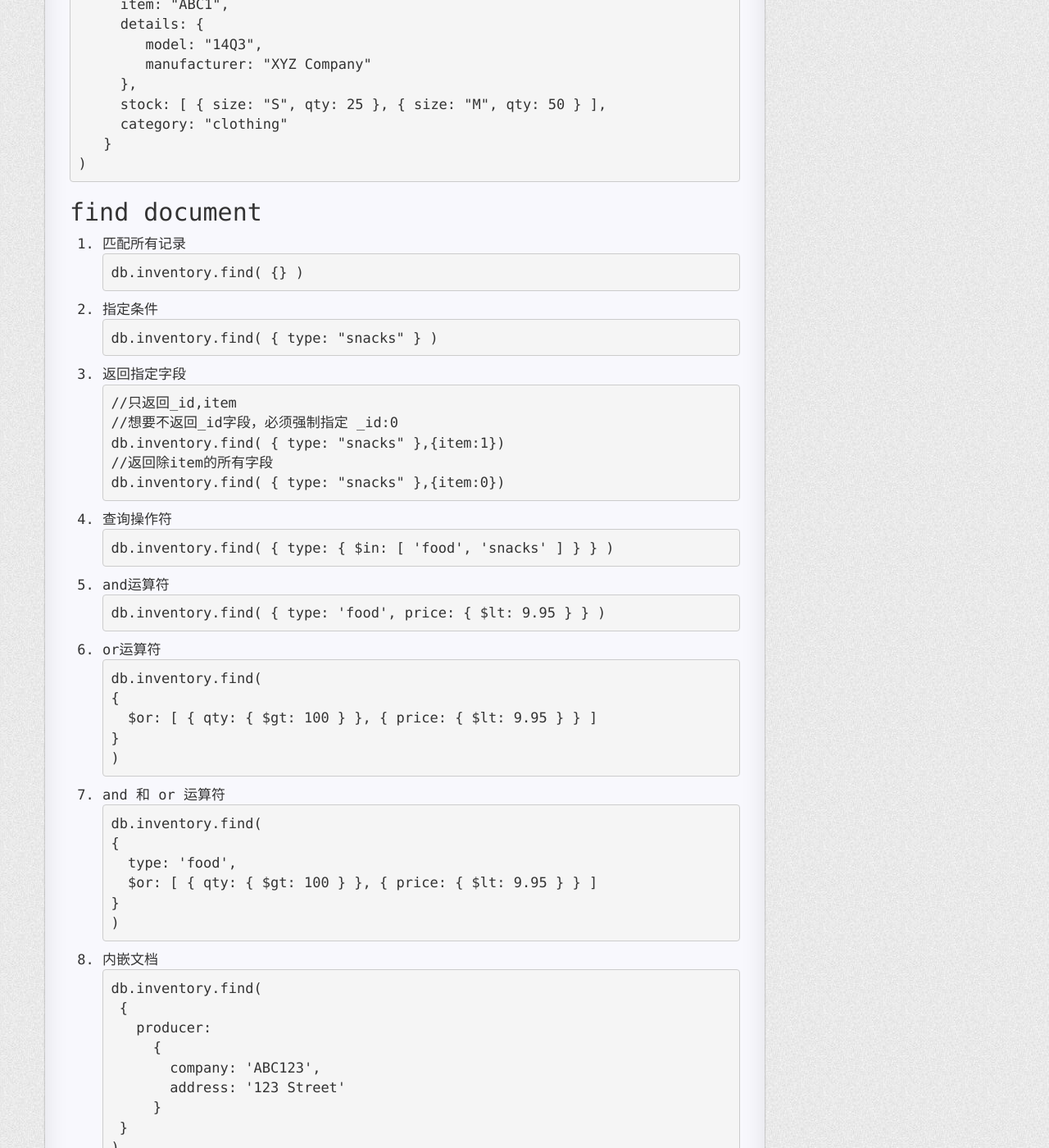
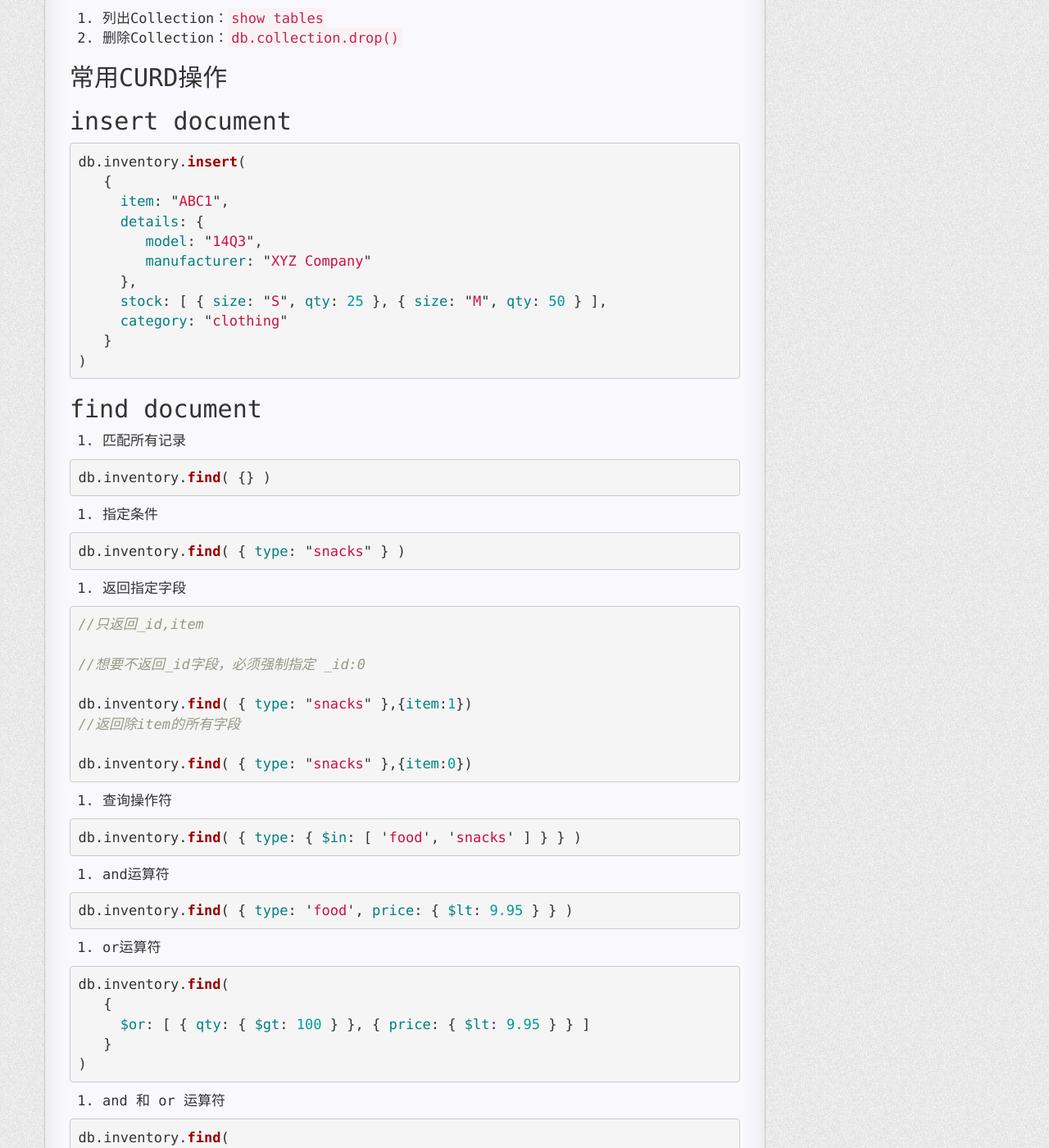
Before and after one commit to caisong/caisong.github.io, a Jekyll site: the page built from _posts/2015-10-08-mongodb single summary.md, in a window 1280 px wide and 1400 px high, scrolled down 2794 px. Shown: the whole window at 82% size. Built offline with Jekyll 4.4.1, drawn with Linux system fonts in a browser that asks for light colours; nearby versions of some CDN libraries; Markdown is read by kramdown in place of the engine named in the settings; comment, search, counter and statistics services are not loaded; some of the changed text lies outside the part shown.

Commit message:
modify highlight

```diff
--- a/_posts/2015-10-08-mongodb single summary.md
+++ b/_posts/2015-10-08-mongodb single summary.md
@@ -14,24 +14,24 @@ categories: mongodb
 2. 安装配置
 * zip压缩包直接解压即可
 * msi文件直接安装 or 通过以下命令指定安装目录
-~~~
+{% highlight PowerShell %}
 msiexec.exe /q /i mongodb-win32-x86_64-2008plus-ssl-3.0.6-signed.msi ^
             INSTALLLOCATION="C:\mongodb" ^
             ADDLOCAL="all"
-~~~
+{% endhighlight %}
 
 ## MongoDB启动配置
 mongodb配置可以直接跟随命令行启动，或者通过YAML文件配置
 1. 命令行方式
-~~~
+{% highlight PowerShell %}
 mongod --dbpath c:\data\db --port 27017 --logpath c:\data\log\mongod.log --directoryperdb
-~~~
+{% endhighlight %}
 2. YAML文件
-~~~
+{% highlight PowerShell %}
 mongod -f config.yml
-~~~
+{% endhighlight %}
 YAML文件示例
-~~~YAML
+{% highlight XML %}
 systemLog:
     destination: file
     path: c:\data\log\mongod.log
@@ -40,49 +40,49 @@ storage:
     directoryPerDB: true
 net:
    port: 27017
-~~~
+{% endhighlight %}
 
 ## Mongo连接
-~~~
+{% highlight PowerShell %}
 mongo <host>:<port>
-~~~
+{% endhighlight %}
 mongo可以通过两种方式执行外部JS代码
 1. `mongo <host>:<port> <js_path>`
 2. 用户目录下 **.mongorc.js**文件
 
 ## MongoDB Linux优化设置
 * 关闭NUMA
-~~~bash
+{% highlight bash %}
 echo 0 > /proc/sys/vm/zone_reclaim_mode
 numactl --interleave=all ${MONGODB_HOME}/bin/mongod --config conf/mongodb.conf
-~~~
+{% endhighlight %}
 * 关闭数据库文件的 atime
 修改fstab
 > 1. 在/etc/fstab 文件中添加noatime参数，例如：
-    ~~~bash
+    {% highlight bash %}
     /dev/xvdb /data ext4 defaults 0 0
-    ~~~
+    {% endhighlight %}
     更改为
-    ~~~bash
+    {% highlight bash %}
     /dev/xvdb /data ext4 defaults,noatime 0 0
-    ~~~
+    {% endhighlight %}
   2. 重新挂载分区
-    ~~~bash
+    {% highlight bash %}
     mount -o remount /data
-    ~~~
+    {% endhighlight %}
 >
 如果不想改fstab，可以直接用mount命令
-~~~bash
+{% highlight bash %}
 mount -o noatime -o nodiratime -o remount /data
-~~~
+{% endhighlight %}
 * 推荐ulimit设置
-~~~bash
+{% highlight bash %}
 ulimit -f unlimited  # (file size)
 ulimit -t unlimited  # (cpu time)
 ulimit -v unlimited  # (virtual memory size)
 ulimit -n 64000      # (open files)
 ulimit -u 64000      # (processes/threads)
-~~~
+{% endhighlight %}
 * 使用NTP时间服务器
 
 ## MongoDB Windows优化设置
@@ -103,7 +103,7 @@ Database, Collection都无需提前创建，在插入第一条记录时，会自
 
 ## 常用CURD操作
 ## insert document
-~~~JavaScript
+{% highlight JavaScript %}
 db.inventory.insert(
    {
      item: "ABC1",
@@ -115,51 +115,51 @@ db.inventory.insert(
      category: "clothing"
    }
 )
-~~~
+{% endhighlight %}
 ## find document
 1. 匹配所有记录
-~~~JavaScript
+{% highlight JavaScript %}
 db.inventory.find( {} )
-~~~
+{% endhighlight %}
 2. 指定条件
-~~~JavaScript
+{% highlight JavaScript %}
 db.inventory.find( { type: "snacks" } )
-~~~
+{% endhighlight %}
 3. 返回指定字段
-~~~JavaScript
+{% highlight JavaScript %}
 //只返回_id,item
 //想要不返回_id字段，必须强制指定 _id:0
 db.inventory.find( { type: "snacks" },{item:1})
 //返回除item的所有字段
 db.inventory.find( { type: "snacks" },{item:0})
-~~~
+{% endhighlight %}
 4. 查询操作符
-~~~JavaScript
+{% highlight JavaScript %}
 db.inventory.find( { type: { $in: [ 'food', 'snacks' ] } } )
-~~~
+{% endhighlight %}
 5. and运算符
-~~~JavaScript
+{% highlight JavaScript %}
 db.inventory.find( { type: 'food', price: { $lt: 9.95 } } )
-~~~
+{% endhighlight %}
 6. or运算符
-~~~JavaScript
+{% highlight JavaScript %}
 db.inventory.find(
    {
      $or: [ { qty: { $gt: 100 } }, { price: { $lt: 9.95 } } ]
    }
 )
-~~~
+{% endhighlight %}
 7. and 和 or 运算符
-~~~JavaScript
+{% highlight JavaScript %}
 db.inventory.find(
    {
      type: 'food',
      $or: [ { qty: { $gt: 100 } }, { price: { $lt: 9.95 } } ]
    }
 )
-~~~
+{% endhighlight %}
 8. 内嵌文档
-~~~JavaScript
+{% highlight JavaScript %}
 db.inventory.find(
     {
       producer:
@@ -169,16 +169,16 @@ db.inventory.find(
         }
     }
 )
-~~~
+{% endhighlight %}
 或者
-~~~JavaScript
+{% highlight JavaScript %}
 db.inventory.find( { 'producer.company': 'ABC123' } )
-~~~
+{% endhighlight %}
 9. skip, limit, sort
 示例：
-~~~JavaScript
+{% highlight JavaScript %}
 db.collection.find().skip(n).limit(n).sort({_id:1})
-~~~
+{% endhighlight %}
 > * 三者顺序不影响查询结果；
 > * 避免大范围skip
 > * sort中_id:1表示升序,_id:-1表示降序
@@ -188,7 +188,7 @@ db.collection.find().skip(n).limit(n).sort({_id:1})
 ## Modify document
 修改document必须使用修改操作符，否则会**覆盖整个记录**
 1. upadte document
-~~~JavaScript
+{% highlight JavaScript %}
 db.inventory.update(
     { item: "MNO2" },
     {
@@ -199,9 +199,9 @@ db.inventory.update(
       $currentDate: { lastModified: true }
     }
 )
-~~~
+{% endhighlight %}
 2. replace document
-~~~JavaScript
+{% highlight JavaScript %}
 db.inventory.update(
    { item: "BE10" },
    {
@@ -210,10 +210,10 @@ db.inventory.update(
      category: "apparel"
    }
 )
-~~~
+{% endhighlight %}
 3. upsert和批量操作
 update函数原型
-~~~JavaScript
+{% highlight JavaScript %}
 db.collection.update(
    <query>,
    <update>,
@@ -223,145 +223,145 @@ db.collection.update(
      writeConcern: <document>
    }
 )
-~~~
+{% endhighlight %}
 upsert：无匹配记录时，是否添加一条新纪录,默认false
 multi:是否批量修改，默认false
 操作示例
-~~~JavaScript
+{% highlight JavaScript %}
 db.collection.update( { "_id.name": "Robert Frost", "_id.uid": 0 },
    { "categories": ["poet", "playwright"] },
    { upsert: true } )
-~~~
+{% endhighlight %}
 
 ## remove docuemnt
 1. **删除所有文档，若非必要，请勿执行**
-~~~JavaScript
+{% highlight JavaScript %}
 db.inventory.remove({})
-~~~
+{% endhighlight %}
 2. 删除匹配的document
-~~~JavaScript
+{% highlight JavaScript %}
 db.inventory.remove( { type : "food" } )
-~~~
+{% endhighlight %}
 3. 删除匹配的单个document
-~~~JavaScript
+{% highlight JavaScript %}
 db.inventory.remove( { type : "food" }, 1 )
-~~~
+{% endhighlight %}
 
 ## index
 1. 创建索引
-~~~JavaScript
+{% highlight JavaScript %}
 db.collection.createIndex(keys, options)
-~~~
+{% endhighlight %}
 普通索引
-~~~JavaScript
+{% highlight JavaScript %}
 db.collection.createIndex( { orderDate: 1, zipcode: -1 } )
-~~~
+{% endhighlight %}
 唯一索引
-~~~JavaScript
+{% highlight JavaScript %}
 db.collection.createIndex( { orderTime: 1 }, { unique: true } )
-~~~
+{% endhighlight %}
 2. 删除索引
 索引无法修改，只能删除重建
-~~~JavaScript
+{% highlight JavaScript %}
 db.collection.dropIndex(index)
-~~~
+{% endhighlight %}
 可以通过indexname删除
-~~~
+{% highlight JavaScript %}
 db.pets.dropIndex( "catIdx" )
-~~~
+{% endhighlight %}
 或者index json删除
-~~~
+{% highlight JavaScript %}
 db.pets.dropIndex( { "cat" : -1 } )
-~~~
+{% endhighlight %}
 
 ## 查询进阶
 ## 数组查询
 示例文档
-~~~JavaScript
+{% highlight JavaScript %}
 { _id: 5, type: "food", item: "aaa", ratings: [ 5, 8, 9 ] }
 { _id: 6, type: "food", item: "bbb", ratings: [ 5, 9 ] }
 { _id: 7, type: "food", item: "ccc", ratings: [ 9, 5, 8 ] }
-~~~
+{% endhighlight %}
 
 1. 完全匹配
-~~~JavaScript
+{% highlight JavaScript %}
 db.inventory.find( { ratings: [ 5, 8, 9 ] } )
-~~~
+{% endhighlight %}
 返回结果:
-~~~JavaScript
+{% highlight JavaScript %}
 { "_id" : 5, "type" : "food", "item" : "aaa", "ratings" : [ 5, 8, 9 ] }
-~~~
+{% endhighlight %}
 
 2. 匹配数组元素
-~~~JavaScript
+{% highlight JavaScript %}
 db.inventory.find( { ratings: 5 } )
-~~~
+{% endhighlight %}
 返回结果:
-~~~JavaScript
+{% highlight JavaScript %}
 { "_id" : 5, "type" : "food", "item" : "aaa", "ratings" : [ 5, 8, 9 ] }
 { "_id" : 6, "type" : "food", "item" : "bbb", "ratings" : [ 5, 9 ] }
 { "_id" : 7, "type" : "food", "item" : "ccc", "ratings" : [ 9, 5, 8 ] }
-~~~
+{% endhighlight %}
 
 3. 匹配数组指定元素
-~~~JavaScript
+{% highlight JavaScript %}
 db.inventory.find( { 'ratings.0': 5 } )
-~~~
+{% endhighlight %}
 返回结果:
-~~~JavaScript
+{% highlight JavaScript %}
 { "_id" : 5, "type" : "food", "item" : "aaa", "ratings" : [ 5, 8, 9 ] }
 { "_id" : 6, "type" : "food", "item" : "bbb", "ratings" : [ 5, 9 ] }
-~~~
+{% endhighlight %}
 
 4. 数组元素多条件查询
 a. $elemMatch:至少一个数组元素符合所有条件
-~~~JavaScript
+{% highlight JavaScript %}
 db.inventory.find( { ratings: { $elemMatch: { $gt: 5, $lt: 9 } } } )
-~~~
+{% endhighlight %}
 查询结果：
-~~~JavaScript
+{% highlight JavaScript %}
 { "_id" : 5, "type" : "food", "item" : "aaa", "ratings" : [ 5, 8, 9 ] }
 { "_id" : 7, "type" : "food", "item" : "ccc", "ratings" : [ 9, 5, 8 ] }
-~~~
+{% endhighlight %}
 b. 一个元素各符合一个条件，或者单个元素符合所有条件
-~~~JavaScript
+{% highlight JavaScript %}
 db.inventory.find( { ratings: { $gt: 5, $lt: 9 } } )
-~~~
+{% endhighlight %}
 查询结果：
-~~~JavaScript
+{% highlight JavaScript %}
 { "_id" : 5, "type" : "food", "item" : "aaa", "ratings" : [ 5, 8, 9 ] }
 { "_id" : 6, "type" : "food", "item" : "bbb", "ratings" : [ 5, 9 ] }
 { "_id" : 7, "type" : "food", "item" : "ccc", "ratings" : [ 9, 5, 8 ] }
-~~~
+{% endhighlight %}
 `{_id:6}`的document符合5<9和9>5的条件，所以返回
 
 
 ## 统计查询简介
 此处统计仅仅给出一个示例供参考，并未详细阐述，有需要可以查询官方文档。
 1. aggregate函数
-~~~JavaScript
+{% highlight JavaScript %}
 db.collection.aggregate(pipeline, options)
-~~~
+{% endhighlight %}
 示例：
 以cust_id分组，对status='A'的document求和，并倒序排列
-~~~JavaScript
+{% highlight JavaScript %}
 db.orders.aggregate([
                      { $match: { status: "A" } },
                      { $group: { _id: "$cust_id", total: { $sum: "$amount" } } },
                      { $sort: { total: -1 } }
                    ])
-~~~
+{% endhighlight %}
 2. group函数
-~~~JavaScript
+{% highlight JavaScript %}
 db.collection.group({ key, reduce, initial [, keyf] [, cond] [, finalize] })
-~~~
+{% endhighlight %}
 示例：
-~~~
+{% highlight JavaScript %}
 { "ord_dt" : ISODate("2012-07-01T04:00:00Z"), "item.sku" : "abc123"}
 { "ord_dt" : ISODate("2012-07-01T04:00:00Z"), "item.sku" : "abc456"}
-~~~
+{% endhighlight %}
 统计、求和、平均值
-~~~JavaScript
+{% highlight JavaScript %}
 db.orders.group(
    {
      keyf: function(doc) {
@@ -384,10 +384,10 @@ db.orders.group(
               }
    }
 )
-~~~
+{% endhighlight %}
 3. map/reduce函数
 aggreate函数和group函数均受到32M大小的限制，map/reduce不受此限制
-~~~JavaScript
+{% highlight JavaScript %}
 db.collection.mapReduce(
                          <map>,
                          <reduce>,
@@ -402,9 +402,9 @@ db.collection.mapReduce(
                            verbose: <boolean>
                          }
                        )
-~~~
+{% endhighlight %}
 示例：
-~~~JavaScript
+{% highlight JavaScript %}
 {
      _id: ObjectId("50a8240b927d5d8b5891743c"),
      cust_id: "abc123",
@@ -414,10 +414,10 @@ db.collection.mapReduce(
      items: [ { sku: "mmm", qty: 5, price: 2.5 },
               { sku: "nnn", qty: 5, price: 2.5 } ]
 }
-~~~
+{% endhighlight %}
 按`item.sku`分组，统计每种sku个数，并计算该sku的quantity，最终求取平均值
 map function
-~~~JavaScript
+{% highlight JavaScript %}
 var mapFunction2 = function() {
                        for (var idx = 0; idx < this.items.length; idx++) {
                            var key = this.items[idx].sku;
@@ -428,9 +428,9 @@ var mapFunction2 = function() {
                            emit(key, value);
                        }
                     };
-~~~
+{% endhighlight %}
 reduce function
-~~~JavaScript
+{% highlight JavaScript %}
 var reduceFunction2 = function(keySKU, countObjVals) {
                      reducedVal = { count: 0, qty: 0 };
 
@@ -441,9 +441,9 @@ var reduceFunction2 = function(keySKU, countObjVals) {
 
                      return reducedVal;
                   };
-~~~
+{% endhighlight %}
 finalize function
-~~~JavaScript
+{% highlight JavaScript %}
 var finalizeFunction2 = function (key, reducedVal) {
 
                        reducedVal.avg = reducedVal.qty/reducedVal.count;
@@ -451,9 +451,9 @@ var finalizeFunction2 = function (key, reducedVal) {
                        return reducedVal;
 
                     };
-~~~
+{% endhighlight %}
 map/reduce execute
-~~~JavaScript
+{% highlight JavaScript %}
 db.orders.mapReduce( mapFunction2,
                      reduceFunction2,
                      {
@@ -464,16 +464,16 @@ db.orders.mapReduce( mapFunction2,
                        finalize: finalizeFunction2
                      }
                    )
-~~~
+{% endhighlight %}
 
 ## MongoDB CURD优化分析
 1. explain分析
 执行：`db.collection.find(<query>).explain()`
 输出：[输出分析](http://docs.mongodb.org/manual/reference/explain-results/ "mogodb explain result")
 2. 慢查询
-~~~JavaScript
+{% highlight JavaScript %}
 db.setProfilingLevel(level, slowms)
-~~~
+{% endhighlight %}
 level: 0 不记录 1 记录时间超过slowms的操作 2 记录所有
 3. killop
 通过`db.killOp(opid)`杀死慢查询,其中opid可以通过`db.currentOp()`获得
```
